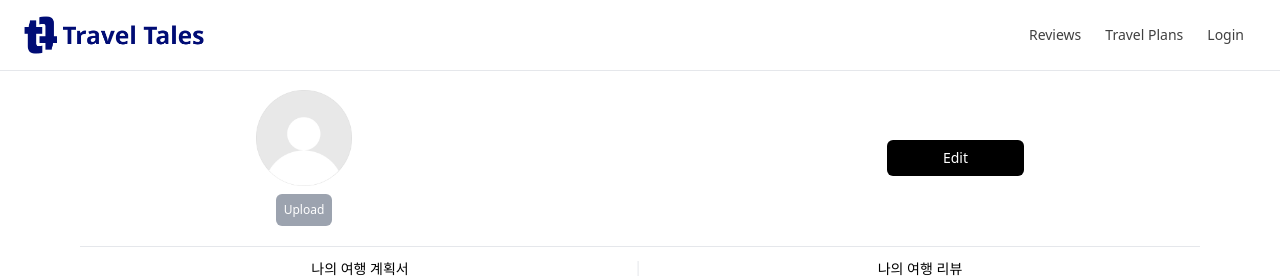
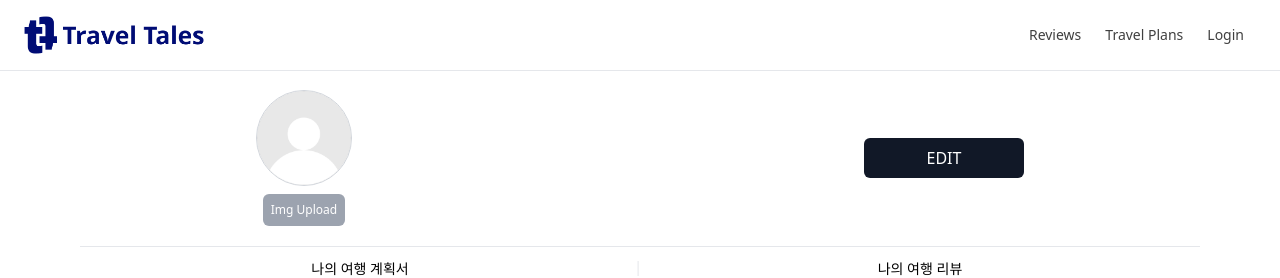
Before and after one commit to Travel-Tales/Travel_Tales_frontend, a Next.js app: page /mypage in a window 1280 px wide. Shown: the top 278 px of the page. Built offline with nearby package versions, Linux system fonts and the light colour scheme; no server answers.

Commit message:
feature : Complete user info CRUD

```diff
--- a/src/app/mypage/page.tsx
+++ b/src/app/mypage/page.tsx
@@ -5,7 +5,7 @@ import Link from "next/link";
 import ProfileImg from "@/components/ProfileImg";
 import useStore from "@/store/store";
 
-interface Profile {
+export interface Profile {
   id: number;
   nickname: string;
   email: string;
@@ -15,6 +15,11 @@ interface Profile {
   updatedAt: string;
 }
 
+interface UserInfo {
+  email: string;
+  nickname: string;
+}
+
 export default function Mypage() {
   const postUrl = "http://localhost:9502/api/post/my-post";
   const myProfileUrl = "http://localhost:9502/api/user/profile";
@@ -22,7 +27,13 @@ export default function Mypage() {
   const setPlanId = useStore((state) => state.setPlanId);
 
   const [plans, setPlans] = useState<any>([]);
+  const [isEdit, setIsEdit] = useState(false);
   const [profile, setProfile] = useState<Profile | null>(null);
+  const [imgUrl, setImgUrl] = useState<string>("");
+  const [userInfo, setUserInfo] = useState<UserInfo>({
+    email: "",
+    nickname: "",
+  });
 
   useEffect(() => {
     async function getMyPlans() {
@@ -50,30 +61,65 @@ export default function Mypage() {
         },
       });
       const json = await response.json();
+      setImgUrl(json.data.imageUrl);
+      setUserInfo({ email: json.data.email, nickname: json.data.nickname });
       setProfile(json.data);
     }
-    if (access) {
-      getMyPlans();
-      myProfile();
-    }
-  }, [access]);
+    getMyPlans();
+    myProfile();
+  }, []);
+
+  const updateUserProfile = (key: string, value: string) => {
+    setUserInfo({ ...userInfo, [key]: value });
+  };
+
+  const UserProfileInput: React.FC<{ keyName: keyof UserInfo }> = ({
+    keyName,
+  }) => {
+    return (
+      <input
+        value={userInfo[keyName]}
+        onChange={(e) => {
+          updateUserProfile(keyName, e.target.value);
+        }}
+        autoFocus={isEdit && keyName === "email"}
+        className="block py-1 px-2 w-full"
+      />
+    );
+  };
 
   return (
     <main>
-      <section className="page-section ">
+      <section className="page-section">
         <article
           className="flex flex-row justify-between items-center
         sm:px-0 md:px-24 lg:px-44 pt-5"
         >
-          <div className="flex flex-row">
-            <ProfileImg />
-            <section className="ml-4 mt-5">
-              <p>{profile && profile.email}</p>
-              <p>{profile && profile.nickname}</p>
-            </section>
+          <div className="flex flex-1 mr-10">
+            <ProfileImg imgUrl={imgUrl} setImgUrl={setImgUrl} />
+            {isEdit ? (
+              <section className="ml-4 mt-5 flex-1">
+                <UserProfileInput keyName="email" />
+                <UserProfileInput keyName="nickname" />
+              </section>
+            ) : (
+              <section className="ml-4 mt-5 flex-1">
+                <p className="py-1 px-2 w-full">{profile && profile.email}</p>
+                <p className="py-1 px-2 w-full">
+                  {profile && profile.nickname}
+                </p>
+              </section>
+            )}
           </div>
-          <button className="bg-black text-white px-14 py-2 text-sm rounded-md">
-            Edit
+          <button
+            className={`${
+              isEdit
+                ? "bg-blue-700 text-white rounded-md block w-40 py-2"
+                : "bg-gray-900 text-white rounded-md block w-40 py-2"
+            }`}
+            onClick={() => setIsEdit(isEdit ? false : true)}
+          >
+            {isEdit ? "SAVE" : "EDIT"}
           </button>
         </article>
         <article className="w-full flex flex-row text-center border-y mt-5 text-sm">
--- a/src/components/ProfileImg.tsx
+++ b/src/components/ProfileImg.tsx
@@ -4,11 +4,18 @@ import React, { ChangeEvent, useRef, useState } from "react";
 import Image from "next/image";
 import profilePicture from "../../public/profile_picture.png";
 import cameraIcon from "../../public/camera_icon.svg";
+import { Profile } from "@/app/mypage/page";
+import useStore from "@/store/store";
 
-export default function ProfileImg() {
-  const [imgUrl, setImgUrl] = useState<string>("");
+interface ImgUrl {
+  imgUrl: string;
+  setImgUrl: (url: string) => void;
+}
+export default function ProfileImg({ imgUrl, setImgUrl }: ImgUrl) {
   const [fileObj, setFileObj] = useState<File | null>(null);
   const imageRef = useRef(null);
+  const ProfileImgUrl = "http://localhost:9502/api/user/profile/upload";
+  const access = useStore((state) => state.accessToken);
 
   const hanedleImgChange = async (e: ChangeEvent<HTMLInputElement>) => {
     //: 이미지를 교체했을 때
@@ -22,7 +29,7 @@ export default function ProfileImg() {
     }
   };
 
-  const handleUpload = () => {
+  const handleUpload = async () => {
     if (!fileObj) {
       console.error("No file selected");
       return;
@@ -31,23 +38,25 @@ export default function ProfileImg() {
     //: 가공된 formData를 body로 보냄
     const formData = new FormData();
     formData.append("file", fileObj);
-    //   const response = await axios.post(
-    //     `${LOCALAPI}/api/users/me/image`,
-    //     formData,
-    //     {
-    //       headers: {
-    //         Authorization: `Bearer ${access_token}`,
-    //         "Content-Type": "multipart/form-data",
-    //       },
-    //     }
-    //   );
+    const response = await fetch(ProfileImgUrl, {
+      method: "POST",
+      headers: {
+        "Content-Type": "multipart/form-data",
+        Authorization: `Bearer ${access}`,
+      },
+      body: formData,
+    });
+    const json = await response.json();
   };
 
   return (
-    <div>
+    <div className="flex-shrink-0">
       <h2 className="a11y-hidden">Upload Profile Image</h2>
-      <div className="user-image-wrapper ">
-        <div className="user-image-box w-24 h-24 relative overflow-hidden">
+      <div className="user-image-wrapper">
+        <div
+          className="user-image-box w-24 h-24 relative
+        overflow-hidden border rounded-full border-gray-300"
+        >
           <label
             htmlFor="file_upload"
             className="custom-thumbnail-label w-full h-full"
@@ -87,9 +96,15 @@ export default function ProfileImg() {
         </div>
         <button
           onClick={handleUpload}
-          className="bg-gray-400 text-white p-2 rounded-md text-xs mt-2 mx-auto block"
+          className={` text-white p-2 rounded-md
+          text-xs mt-2 mx-auto block ${
+            fileObj
+              ? "bg-blue-500 cursor-pointer"
+              : "bg-gray-400 cursor-not-allowed"
+          }`}
+          disabled={!fileObj}
         >
-          Upload
+          Img Upload
         </button>
       </div>
     </div>
```
